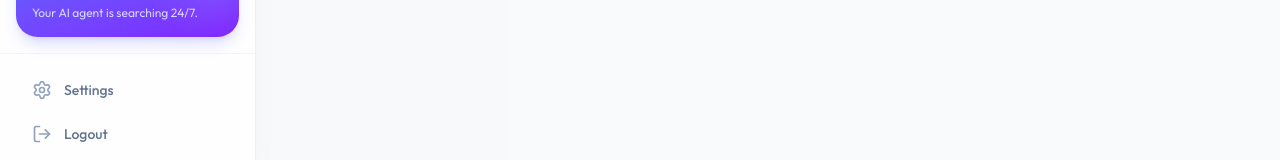
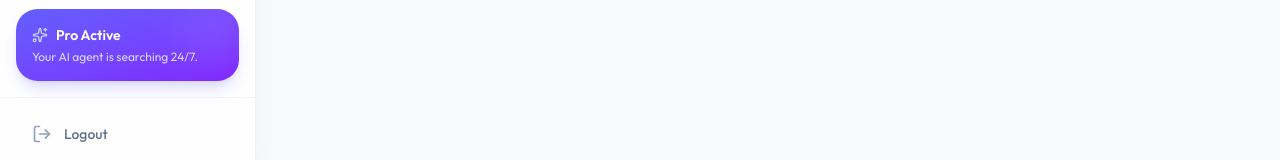
Before and after one commit to codentratechnologies/lead-software, a Next.js app in the folder frontend/: page /dashboard/leads in a window 1280 px wide. Shown: the part 630-790 px from the top of the page. Built offline with nearby package versions, Linux system fonts and the light colour scheme; no server answers; the database is empty.

Commit message:
feat: implement dashboard layout with sidebar navigation and logout functionality

```diff
--- a/frontend/src/app/dashboard/layout.tsx
+++ b/frontend/src/app/dashboard/layout.tsx
@@ -121,10 +121,7 @@ export default function DashboardLayout({
         </div>
 
         <div className="p-4 border-t border-slate-100 space-y-1">
-          <Link href="/dashboard/settings" className="flex items-center space-x-3 px-4 py-2.5 text-slate-500 rounded-xl hover:text-slate-900 hover:bg-slate-50 transition-colors">
-            <Settings size={20} className="text-slate-400" />
-            <span className="text-sm font-medium">Settings</span>
-          </Link>
+
           <button onClick={() => setShowLogoutModal(true)} className="w-full flex items-center space-x-3 px-4 py-2.5 text-slate-500 rounded-xl hover:text-red-600 hover:bg-red-50 transition-colors group">
             <LogOut size={20} className="text-slate-400 group-hover:text-red-500" />
             <span className="text-sm font-medium">Logout</span>
```
